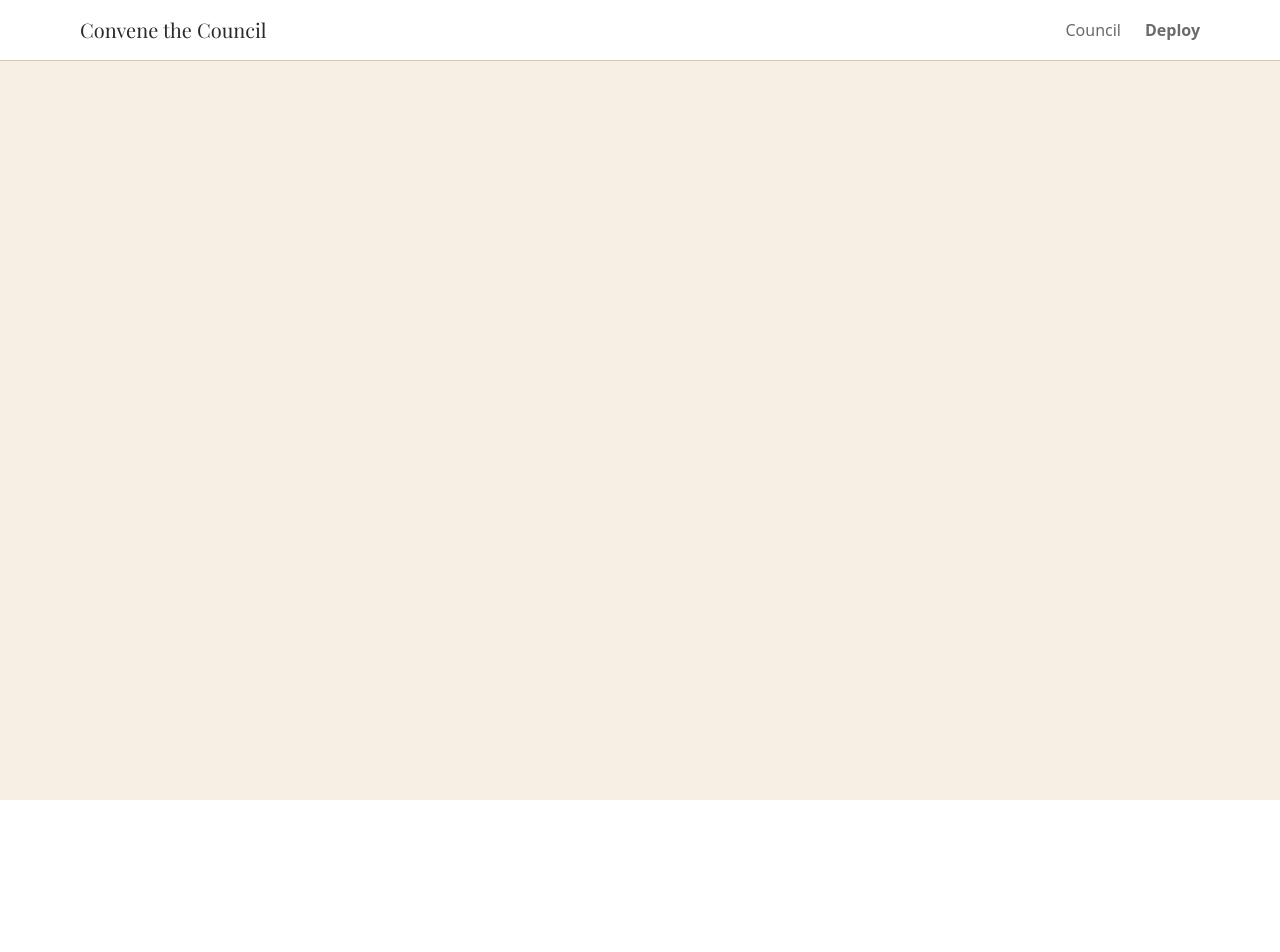
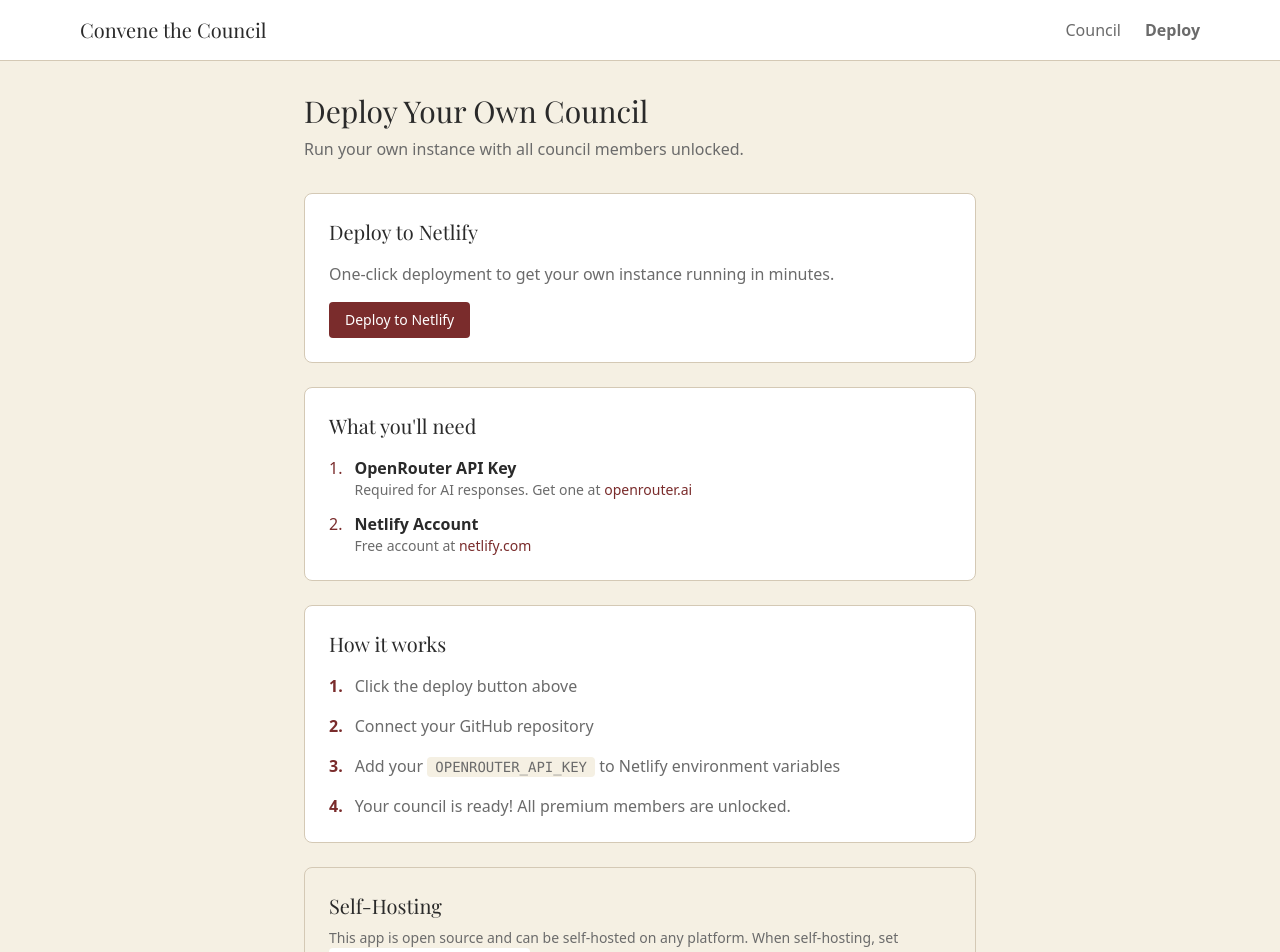
Before and after one commit to phazonoverload/convene-the-council, a Nuxt app: page /deploy in a window 1280 px wide. Shown: the top 952 px of the page. Before the commit the page ends 800 px from the top, so only its background shows below. Built offline with nearby package versions, Linux system fonts and the light colour scheme.

Commit message:
feat: add deployment instructions page

```diff
--- /dev/null
+++ b/pages/deploy.vue
@@ -0,0 +1,75 @@
+<template>
+  <div class="max-w-2xl mx-auto">
+    <div class="mb-8">
+      <h1 class="font-display text-3xl text-charcoal mb-2">Deploy Your Own Council</h1>
+      <p class="text-muted">Run your own instance with all council members unlocked.</p>
+    </div>
+
+    <div class="bg-surface rounded-lg border border-border p-6 mb-6">
+      <h2 class="font-display text-xl text-charcoal mb-4">Deploy to Netlify</h2>
+      <p class="text-muted mb-4">
+        One-click deployment to get your own instance running in minutes.
+      </p>
+      <DeployButton variant="large">
+        Deploy to Netlify
+      </DeployButton>
+    </div>
+
+    <div class="bg-surface rounded-lg border border-border p-6 mb-6">
+      <h2 class="font-display text-xl text-charcoal mb-4">What you'll need</h2>
+      <ul class="space-y-3 text-muted">
+        <li class="flex items-start gap-3">
+          <span class="text-burgundy">1.</span>
+          <div>
+            <strong class="text-charcoal">OpenRouter API Key</strong>
+            <p class="text-sm">Required for AI responses. Get one at <a href="https://openrouter.ai" target="_blank" class="text-burgundy hover:underline">openrouter.ai</a></p>
+          </div>
+        </li>
+        <li class="flex items-start gap-3">
+          <span class="text-burgundy">2.</span>
+          <div>
+            <strong class="text-charcoal">Netlify Account</strong>
+            <p class="text-sm">Free account at <a href="https://netlify.com" target="_blank" class="text-burgundy hover:underline">netlify.com</a></p>
+          </div>
+        </li>
+      </ul>
+    </div>
+
+    <div class="bg-surface rounded-lg border border-border p-6 mb-6">
+      <h2 class="font-display text-xl text-charcoal mb-4">How it works</h2>
+      <ol class="space-y-4 text-muted">
+        <li class="flex items-start gap-3">
+          <span class="text-burgundy font-semibold">1.</span>
+          <p>Click the deploy button above</p>
+        </li>
+        <li class="flex items-start gap-3">
+          <span class="text-burgundy font-semibold">2.</span>
+          <p>Connect your GitHub repository</p>
+        </li>
+        <li class="flex items-start gap-3">
+          <span class="text-burgundy font-semibold">3.</span>
+          <p>Add your <code class="bg-parchment px-2 py-0.5 rounded text-sm">OPENROUTER_API_KEY</code> to Netlify environment variables</p>
+        </li>
+        <li class="flex items-start gap-3">
+          <span class="text-burgundy font-semibold">4.</span>
+          <p>Your council is ready! All premium members are unlocked.</p>
+        </li>
+      </ol>
+    </div>
+
+    <div class="bg-parchment rounded-lg border border-border p-6">
+      <h2 class="font-display text-xl text-charcoal mb-2">Self-Hosting</h2>
+      <p class="text-muted text-sm">
+        This app is open source and can be self-hosted on any platform. When self-hosting,
+        set <code class="bg-surface px-2 py-0.5 rounded text-sm">LIMITED_FEATURES=false</code>
+        (or leave it unset) to unlock all council members. No deploy buttons will appear.
+      </p>
+    </div>
+  </div>
+</template>
+
+<script setup lang="ts">
+definePageMeta({
+  title: 'Deploy'
+})
+</script>
```
